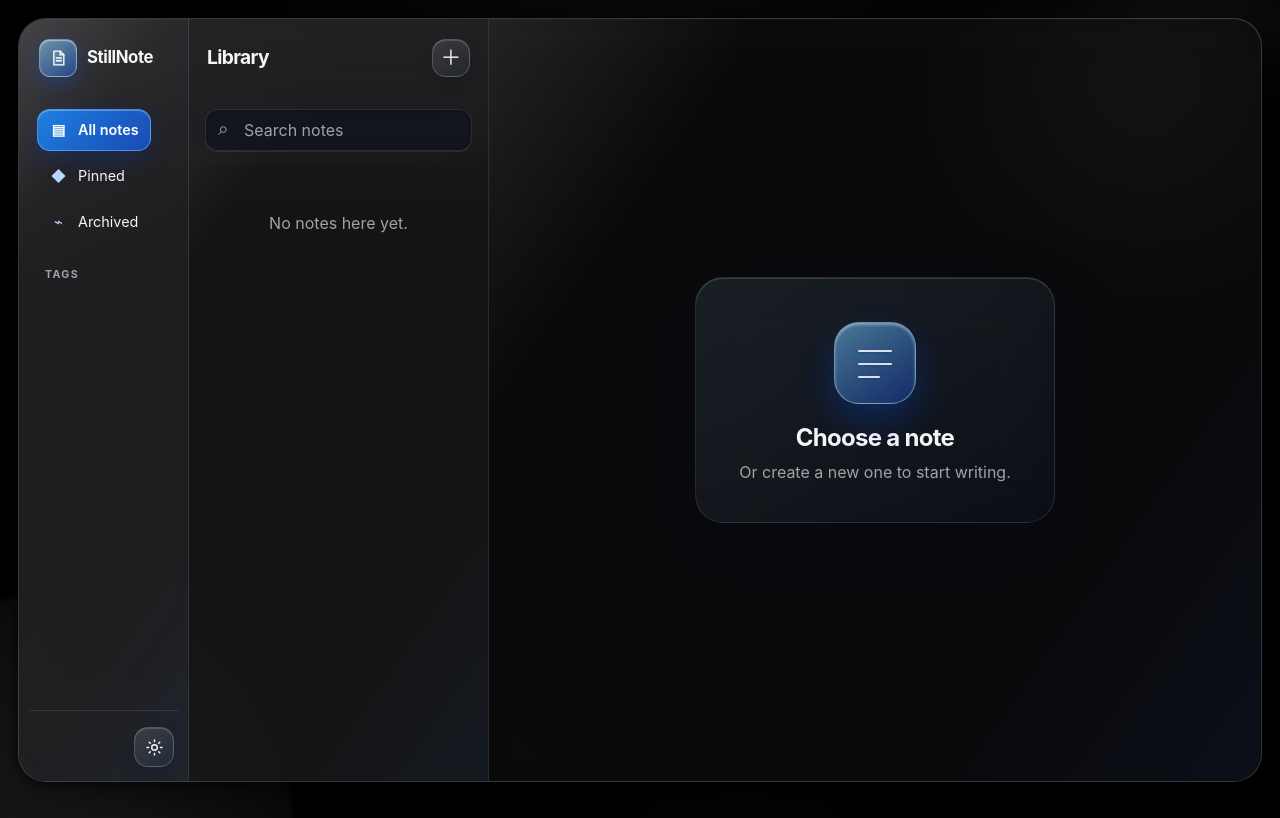
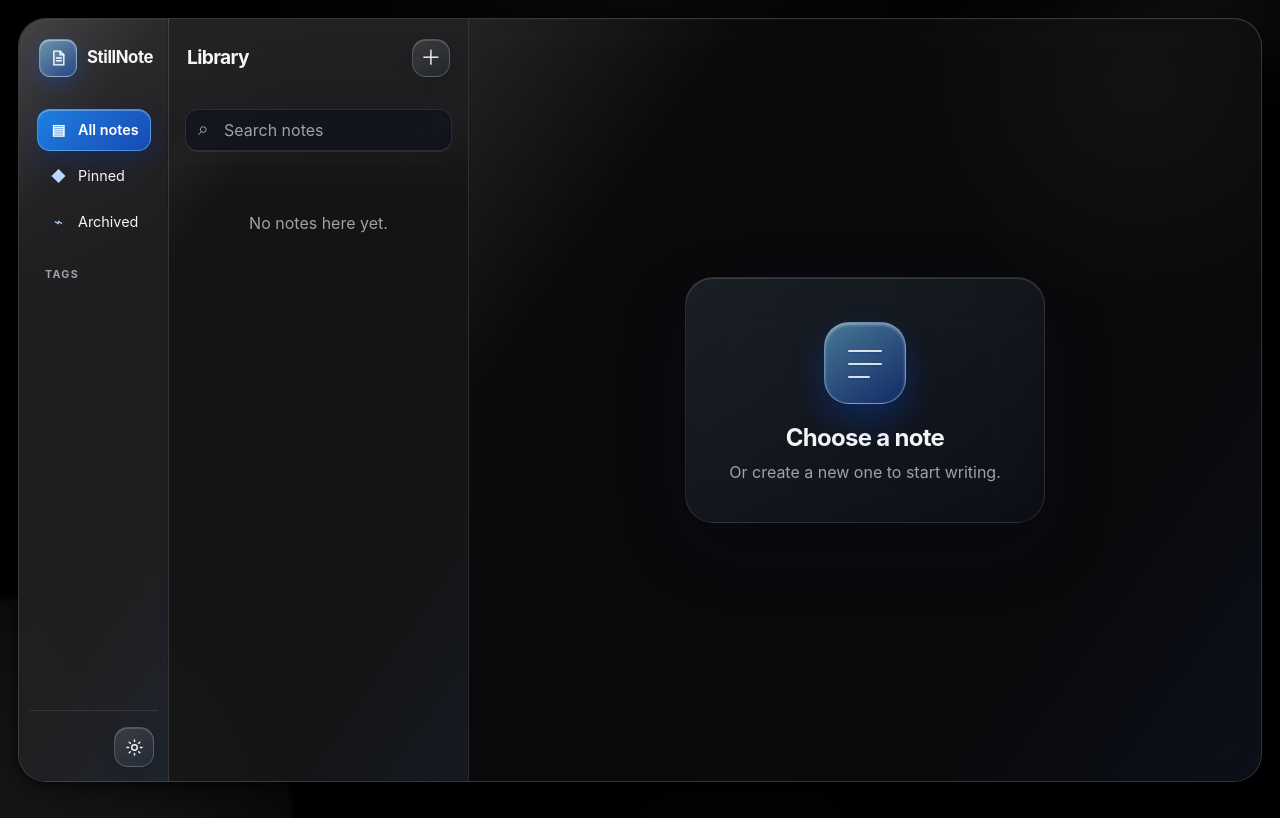
Before and after one commit to PeasantL/StillNote, a Flask app: page / in a window 1280 px wide. Run offline with Flask 3, Linux system fonts and the light colour scheme; data that the repository does not hold is empty; some libraries are stand-ins or nearby versions.

Commit message:
Balance sidebar and navigation widths

```diff
--- a/static/style.css
+++ b/static/style.css
@@ -73,7 +73,7 @@ button { -webkit-tap-highlight-color: transparent; }
   position: relative;
   z-index: 1;
   display: grid;
-  grid-template-columns: 170px 300px minmax(0, 1fr);
+  grid-template-columns: 150px 300px minmax(0, 1fr);
   width: calc(100% - 36px);
   height: calc(100vh - 36px);
   max-width: 1480px;
@@ -118,8 +118,15 @@ button { -webkit-tap-highlight-color: transparent; }
   margin: 0 -10px;
   padding: 0 20px;
 }
-.sidebar-top + .nav-pills { margin-top: 12px; }
-.sidebar-top + .nav-pills .nav-link { width: fit-content; }
+.sidebar-top + .nav-pills {
+  display: grid;
+  width: max-content;
+  margin-top: 12px;
+}
+.sidebar-top + .nav-pills .nav-link {
+  width: 100%;
+  white-space: nowrap;
+}
 .brand { display: inline-flex; align-items: center; gap: 10px; color: var(--qn-text); font-size: 1.05rem; font-weight: 700; letter-spacing: -.025em; }
 .brand:hover { color: var(--qn-text); }
 .brand-mark {
```
